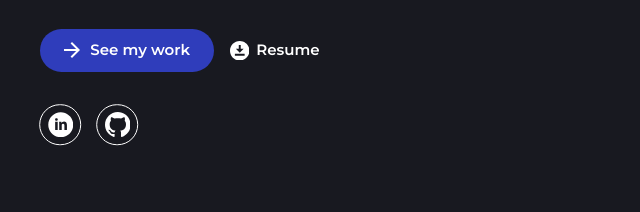
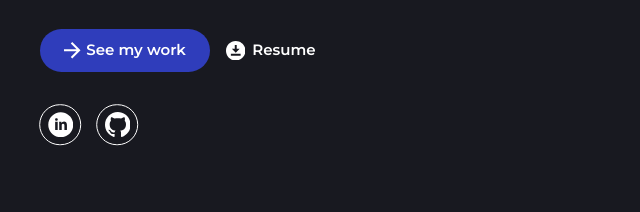
Before and after one commit to LucasWinkler/personal-site-v3, a website built with Vite: page index.html in a window 1280 px wide. Shown: the part 532-744 px from the top of the page, 0-640 px from the left. Built offline with nearby package versions, Linux system fonts and the light colour scheme.

Commit message:
Changed CTA icon size

```diff
--- a/app/scss/_globals.scss
+++ b/app/scss/_globals.scss
@@ -136,6 +136,10 @@ body {
 
 		@include breakpoint-up(mobile-medium) {
 			margin-right: 0.35em;
+		}
+
+		&--small {
+			font-size: 1.1em;
 		}
 	}
 
--- a/index.html
+++ b/index.html
@@ -63,10 +63,10 @@
 								class="button button--primary"
 								onclick="window.location.href='#projects'"
 							>
-								<span class="button__prepend"
+								<span class="button__prepend button__prepend--small"
 									><svg
-										width="16"
-										height="16"
+										width="1em"
+										height="1em"
 										viewBox="0 0 16 16"
 										fill="none"
 										xmlns="http://www.w3.org/2000/svg"
```
